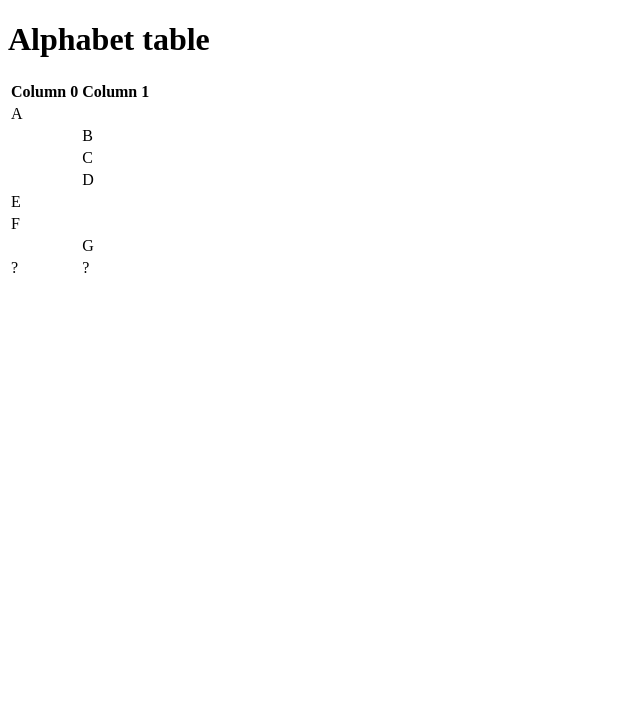
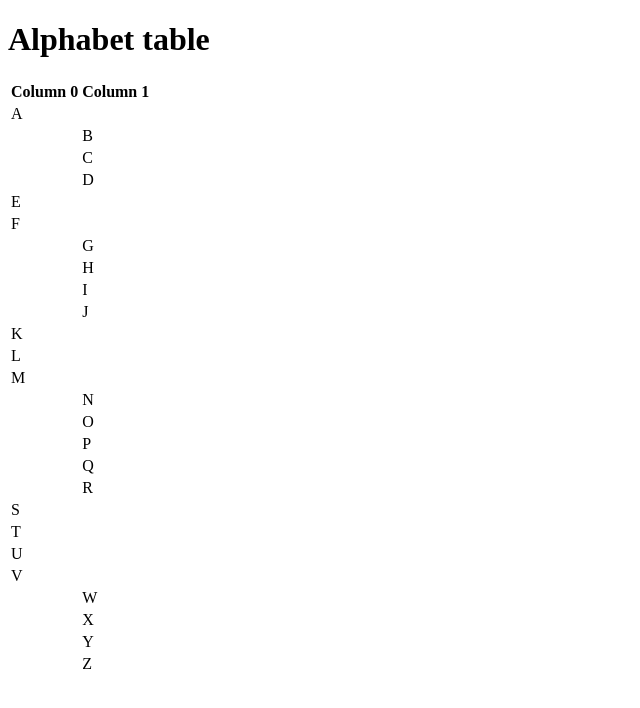
Before and after one commit to comp426-2022-spring/a00-kadhirp1, a website: page index.html in a window 1280 px wide. Shown: the whole page, without its empty margins (0-640 px from the left). Drawn offline with Linux system fonts and the light colour scheme.

Commit message:
Added the browsersynce things

```diff
--- a/index.html
+++ b/index.html
@@ -40,7 +40,61 @@
                                 <td></td><td>G</td>
                             </tr>
                             <tr>
-                                <td>?</td><td>?</td>
+                                <td></td><td>H</td>
+                            </tr>
+                            <tr>
+                                <td></td><td>I</td>
+                            </tr>
+                            <tr>
+                                <td></td><td>J</td>
+                            </tr>
+                            <tr>
+                                <td>K</td><td></td>
+                            </tr>
+                            <tr>
+                                <td>L</td><td></td>
+                            </tr>
+                            <tr>
+                                <td>M</td><td></td>
+                            </tr>
+                            <tr>
+                                <td></td><td>N</td>
+                            </tr>
+                            <tr>
+                                <td></td><td>O</td>
+                            </tr>
+                            <tr>
+                                <td></td><td>P</td>
+                            </tr>
+                            <tr>
+                                <td></td><td>Q</td>
+                            </tr>
+                            <tr>
+                                <td></td><td>R</td>
+                            </tr>
+                            <tr>
+                                <td>S</td><td></td>
+                            </tr>
+                            <tr>
+                                <td>T</td><td></td>
+                            </tr>
+                            <tr>
+                                <td>U</td><td></td>
+                            </tr>
+                            <tr>
+                                <td>V</td><td></td>
+                            </tr>
+                            <tr>
+                                <td></td><td>W</td>
+                            </tr>
+                            <tr>
+                                <td></td><td>X</td>
+                            </tr>
+                            <tr>
+                                <td></td><td>Y</td>
+                            </tr>
+                            <tr>
+                                <td></td><td>Z</td>
                             </tr>
                         </tbody>
             </table>
--- a/package.json
+++ b/package.json
@@ -15,5 +15,8 @@
   "bugs": {
     "url": "https://github.com/comp426-2022-spring/a00-kadhirp1/issues"
   },
-  "homepage": "https://github.com/comp426-2022-spring/a00-kadhirp1#readme"
+  "homepage": "https://github.com/comp426-2022-spring/a00-kadhirp1#readme",
+  "dependencies": {
+    "browser-sync": "^2.27.7"
+  }
 }
```
Also changed, not shown: 1 other file.
